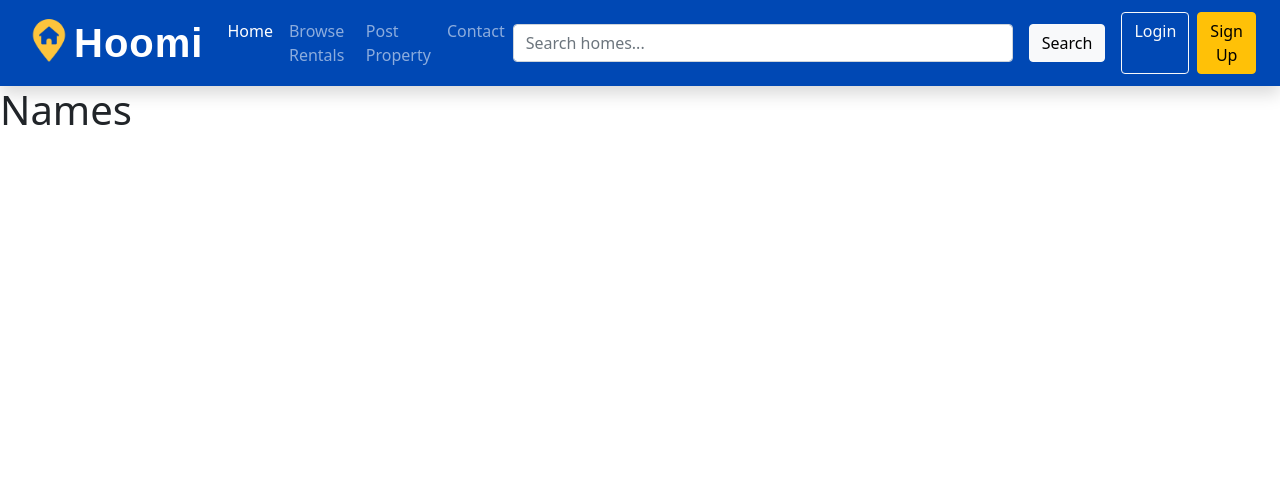
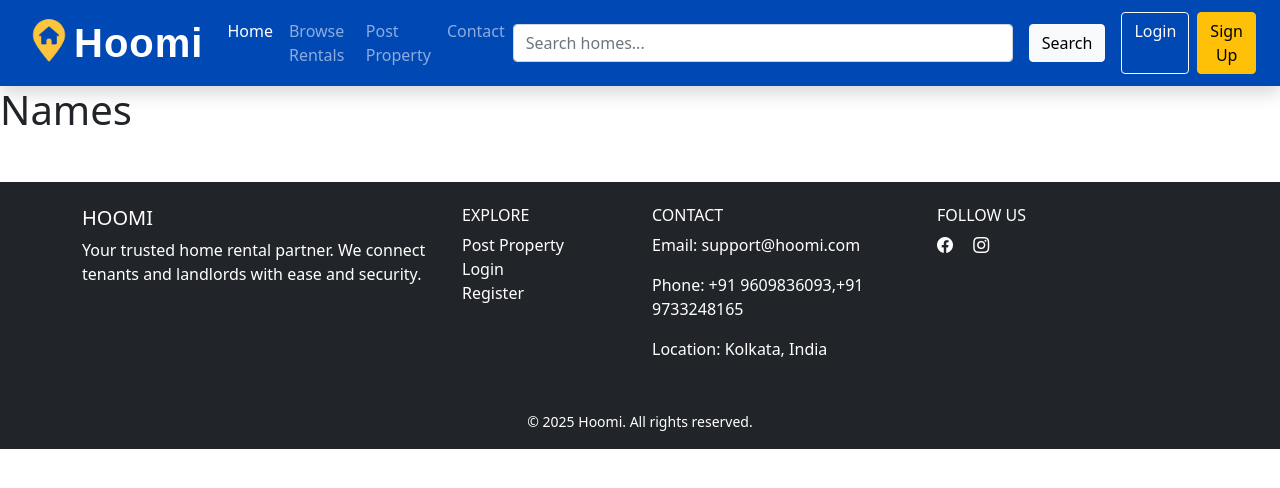
Before and after one commit to AnkanG003/Project_Hoomi, a Django app: page / in a window 1280 px wide. Shown: the top 488 px of the page. Run offline with Django 5.2, Linux system fonts and the light colour scheme.

Commit message:
commit into commonlayout/footer.html

```diff
--- /dev/null
+++ b/hoomi/templates/common_layout/footer.html
@@ -0,0 +1,39 @@
+{% load static %}
+<footer class="bg-dark text-white pt-4 pb-3 mt-5">
+  <div class="container text-center text-md-start">
+    <div class="row">
+      <div class="col-md-4 mb-3">
+        <h5 class="text-uppercase">Hoomi</h5>
+        <p>Your trusted home rental partner. We connect tenants and landlords with ease and security.</p>
+      </div>
+
+      <div class="col-md-2 mb-3">
+        <h6 class="text-uppercase">Explore</h6>
+        <ul class="list-unstyled">
+          {% comment %} <li><a href="{% url 'home' %}" class="text-white text-decoration-none">Home</a></li> {% endcomment %}
+          <li><a href="{% url 'post_property' %}" class="text-white text-decoration-none">Post Property</a></li>
+          <li><a href="{% url 'login' %}" class="text-white text-decoration-none">Login</a></li>
+          <li><a href="{% url 'register' %}" class="text-white text-decoration-none">Register</a></li>
+        </ul>
+      </div>
+
+      <div class="col-md-3 mb-3">
+        <h6 class="text-uppercase">Contact</h6>
+        <p>Email: support@hoomi.com</p>
+        <p>Phone: +91 9609836093,+91 9733248165</p>
+        <p>Location: Kolkata, India</p>
+      </div>
+
+      <div class="col-md-3 mb-3">
+        <h6 class="text-uppercase">Follow Us</h6>
+        <a href="#" class="text-white me-3"><i class="bi bi-facebook"></i></a>
+        <a href="#" class="text-white me-3"><i class="bi bi-instagram"></i></a>
+        <a href="#" class="text-white"><i class="bi bi-twitter-x"></i></a>
+      </div>
+    </div>
+  </div>
+
+  <div class="text-center mt-3">
+    <small>© 2025 Hoomi. All rights reserved.</small>
+  </div>
+</footer>
--- a/hoomi/templates/index.html
+++ b/hoomi/templates/index.html
@@ -18,6 +18,8 @@
     </div>
     {% block content %}
     {% endblock %}
+
+     {% include 'common_layout/footer.html' %}
 </body>
 <script src="{% static 'js/main.js' %}"></script>
 <script src="https://cdn.jsdelivr.net/npm/bootstrap@5.0.2/dist/js/bootstrap.bundle.min.js"></script>
```
